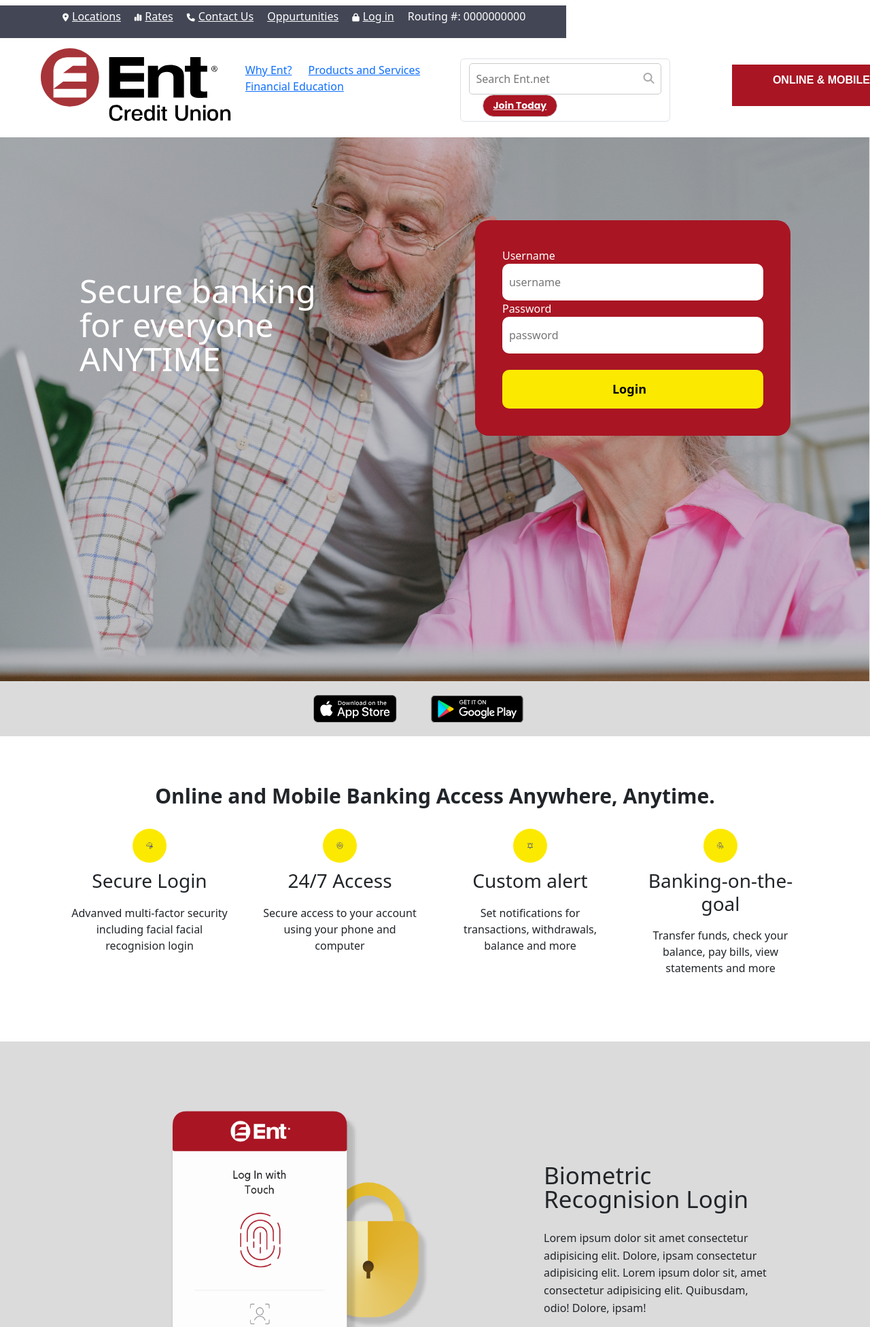
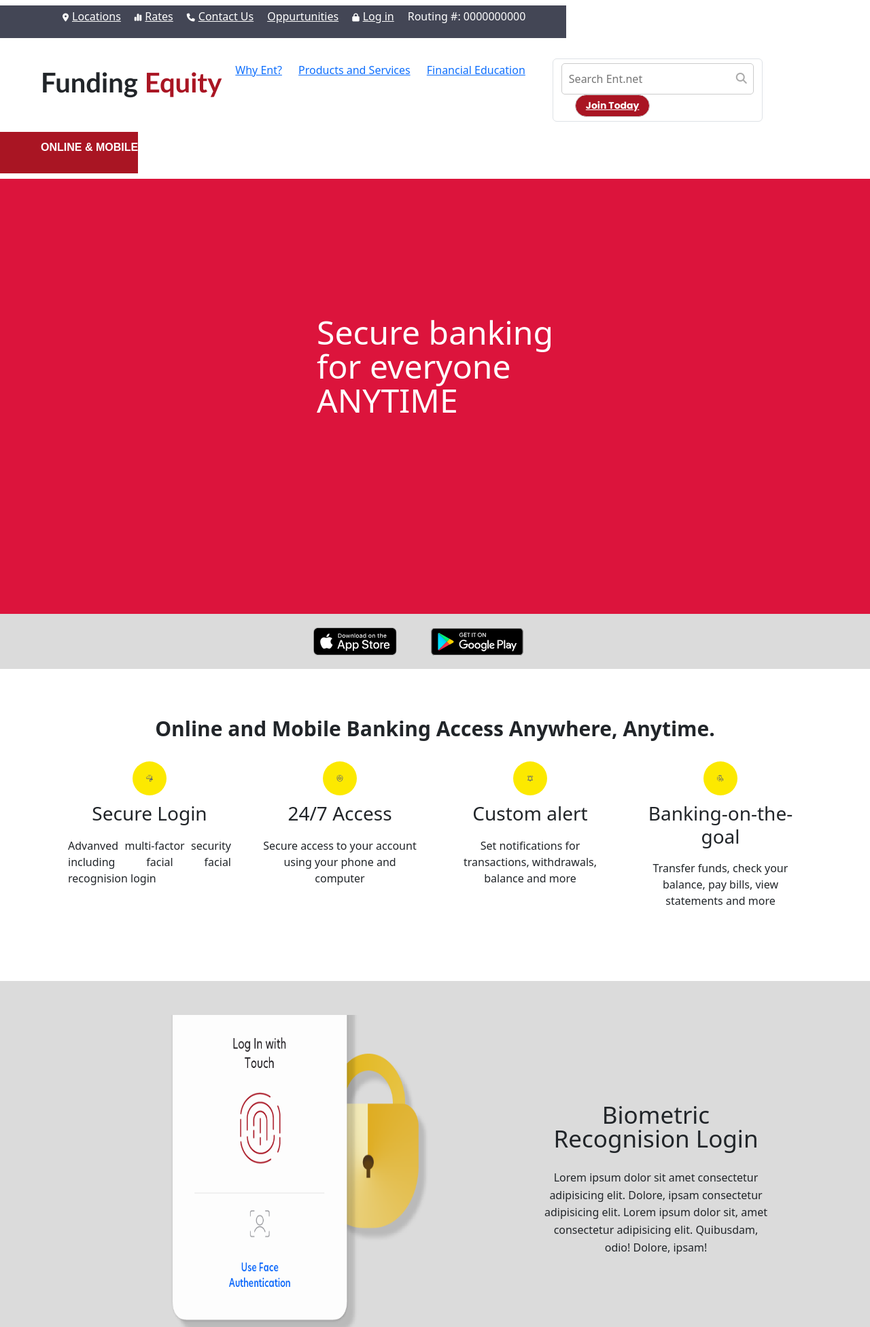
Before and after one commit to alexnone1/bank-webapp, a Django app: page / in a window 1280 px wide. Shown: the top 1952 px of the page at 68% size. Run offline with Django 4.2, Linux system fonts and the light colour scheme; some libraries are stand-ins or nearby versions.

Commit message:
changed a the theme and hero section on home page

```diff
--- a/bankwebapp/settings.py
+++ b/bankwebapp/settings.py
@@ -25,7 +25,7 @@ SECRET_KEY = 'django-insecure-^0ergk(wo-eht)s4six(pr0fox7ga5&g_b3adnb4b1xgo0hwz=
 # SECURITY WARNING: don't run with debug turned on in production!
 DEBUG = True
 
-ALLOWED_HOSTS = ["alexandrama.pythonanywhere.com"]
+ALLOWED_HOSTS = []
 
 
 # Application definition
--- a/core/urls.py
+++ b/core/urls.py
@@ -6,6 +6,7 @@ urlpatterns = [
     path('', views.home_view, name="home_view"),
     path('dashboard/', views.dashboard_view, name="dashboard_view"),
     path('auth/register/', views.register_view, name="register_view"),
+    path("auth/login/", views.login_view, name="login_view"),
     path('auth/logout/', views.logout_view, name="logout_view"),
 
 ]
--- a/core/views.py
+++ b/core/views.py
@@ -4,24 +4,31 @@ from django.contrib.auth.forms import UserCreationForm
 from django.contrib import messages
 from .forms import AccountUsers
 
+
 def register_view(request):
-	if request.method == "POST":
-		form = AccountUsers(request.POST)
-		if form.is_valid():
-			form.save()
-			messages.success(request, "Registration successful." )
-			return redirect("home_view")
-		messages.error(request, "Unsuccessful registration. Invalid information.")
-	form = AccountUsers()
-	return render (request=request, template_name="signup.html", context={"form":form})
+    if request.method == "POST":
+        form = AccountUsers(request.POST)
+        if form.is_valid():
+            form.save()
+            messages.success(request, "Registration successful.")
+            return redirect("home_view")
+        messages.error(
+            request, "Unsuccessful registration. Invalid information.")
+    form = AccountUsers()
+    return render(request=request, template_name="signup.html", context={"form": form})
+
 
 def home_view(request):
     username = 'micheal'
 
     context = {
-         "username": username
+        "username": username
     }
 
+    return render(request, "dashboard/home.html", context)
+
+
+def login_view(request):
     if request.method == 'POST':
         username = request.POST['username']
         password = request.POST['password']
@@ -30,21 +37,24 @@ def home_view(request):
             login(request, user)
             return redirect('dashboard_view')
         else:
-            messages.success(request, ("Your password is incorrect, Kindly check the password and try again!"))
-            return redirect('home_view')
+            messages.success(
+                request, ("Your password is incorrect, Kindly check the password and try again!"))
+            return redirect('login_view')
     else:
-        return render(request, "dashboard/home.html", context)
+        return render(request, "dashboard/login.html")
+
 
 def logout_view(request):
-     logout(request)
-     return redirect('home_view')
+    logout(request)
+    return redirect('home_view')
+
 
 def dashboard_view(request):
     username = "Donna Smith"
     account_balance = "$760,000"
 
     context = {
-         "username": username,
-         "account_balance": account_balance
+        "username": username,
+        "account_balance": account_balance
     }
     return render(request, "dashboard/dashboard.html", context)
--- a/static/css/main.css
+++ b/static/css/main.css
@@ -128,12 +128,8 @@ body{
 }
 
 .hero-body{
-    background: url('../images/hero-black.png');
-    background-size: cover;
-    background-repeat: no-repeat;
-    background-position: center;
-    height: 100vh;
-    position: relative;
+  background-color: crimson;
+  height: 80vh;
 }
 
 .hero-main{
@@ -348,13 +344,7 @@ p .online-banking{
 
 
 @media (max-width: 768px){
-  .hero-form form {
-      display: flex;
-      flex-direction: column;
-      color: #fff;
-      height: 200%;
-      width: 200%;
-    }
+
 
     form input {
       padding: 15px 10px;
@@ -365,6 +355,11 @@ p .online-banking{
       border: none;
       font-size: 16px;
       font: 16px;
+    }
+
+    .hero-form{
+      height: 800px;
+      width: 100vw;
     }
 
     .hero-form input[type="submit"] {
--- a/templates/dashboard/home.html
+++ b/templates/dashboard/home.html
@@ -11,25 +11,15 @@
   <main class="hero-body">
     <div class="hero-main">
       <div class="hero-content">
+        <div class="hero-image">
+          <div class="hero-img">
+          </div>
+        </div>
         <div class="hero-text">
           <div class="hero-main">
             <h1 class="text">Secure banking <br> for everyone <br> ANYTIME</h1>
           </div>
         </div>
-      </div>
-      <div class="hero-form">
-        <form action="." method="post">
-          {% csrf_token %}
-          <div>
-            <label for="username">Username</label><br>
-            <input type="text" placeholder="username" name="username">
-          </div>
-          <div>
-            <label for="password">Password</label><br>
-            <input type="password" placeholder="password" name="password"><br>
-          </div><br>
-          <input type="submit" value="Login">
-        </form>
       </div>
     </div>
   </main>
@@ -43,13 +33,13 @@
   </section>
   <section class="icon-box">
     <h2 class="icon-head">
-      <b>Online and Mobile Banking Access Anywhere, Anytime.</b>
+      <b style="text-align: justify;">Online and Mobile Banking Access Anywhere, Anytime.</b>
     </h2>
     <div class="icon-columns">
       <div class="col col1">
         <img src="{% static '/images/icons/password-lock.svg' %}" alt="password-lock">
         <h3 class="col-text">Secure Login</h3>
-        <p>Advanved multi-factor security including facial facial recognision login</p>
+        <p style="text-align: justify;">Advanved multi-factor security including facial facial recognision login</p>
       </div>
       <div class="col col2">
         <img src="{% static '/images/icons/streamline-icon-shield.svg' %}" alt="icon-shield">
@@ -68,40 +58,40 @@
       </div>
     </div>
   </section>
-  <section class="biometric 0ne">
+  <section class="biometric 0ne" style="margin-top: 10px; margin-bottom: 30px;">
     <div class="bio-sect">
       <img src="{% static '/images/icons/faceauth.png' %}" alt="" srcset="">
     </div>
     <div class="bio-sect img">
-      <h2>Biometric Recognision Login</h2>
-      <p>Lorem ipsum dolor sit amet consectetur adipisicing elit. Dolore, ipsam consectetur adipisicing elit.
+      <h2 style="text-align: center;">Biometric Recognision Login</h2>
+      <p style="text-align: center;">Lorem ipsum dolor sit amet consectetur adipisicing elit. Dolore, ipsam consectetur adipisicing elit.
        Lorem ipsum dolor sit, amet consectetur adipisicing elit. Quibusdam, odio!  Dolore, ipsam!</p>
     </div>
   </section>
-  <section class="biometric 2 thesecond">
+  <section class="biometric 2 thesecond" style="flex-direction: column-reverse; margin-top: 30px; margin-bottom: 30px;">
     <div class="bio-sect">
-      <h2>Biometric Recognision Login</h2>
-      <p>Lorem ipsum dolor sit amet consectetur adipisicing elit. Dolore, ipsam consectetur adipisicing elit.
+      <h2 style="text-align: center;">Biometric Recognision Login</h2>
+      <p style="text-align: center;">Lorem ipsum dolor sit amet consectetur adipisicing elit. Dolore, ipsam consectetur adipisicing elit.
         Lorem ipsum dolor sit, amet consectetur adipisicing elit. Quibusdam, odio! Dolore, ipsam!</p>
     </div>
     <div class="bio-sect">
       <img src="{% static '/images/icons/deposite.png' %}" alt="" srcset="">
     </div>
   </section>
-  <section class="biometric 3 thesecond">
+  <section class="biometric 3 thesecond" style="margin: 10px 0">
     <div class="bio-sect img">
       <img src="{% static '/images/icons/restrict.png' %}" alt="" srcset="">
     </div>
     <div class="bio-sect">
-      <h2>Biometric Recognision Login</h2>
-      <p>Lorem ipsum dolor sit amet consectetur adipisicing elit. Dolore, ipsam consectetur adipisicing elit.
+      <h2 style="text-align: center;">Biometric Recognision Login</h2>
+      <p style="text-align: center;">Lorem ipsum dolor sit amet consectetur adipisicing elit. Dolore, ipsam consectetur adipisicing elit.
         Lorem ipsum dolor sit, amet consectetur adipisicing elit. Quibusdam, odio! Dolore, ipsam!</p>
     </div>
   </section>
-  <section class="biometric 4">
+  <section class="biometric 4" style="flex-direction: column-reverse; margin-top: 10px; margin-bottom: 10px;">
     <div class="bio-sect">
-      <h2>Biometric Recognision Login</h2>
-      <p>Lorem ipsum dolor sit amet consectetur adipisicing elit. Dolore, ipsam consectetur adipisicing elit.
+      <h2 style="text-align: center;">Biometric Recognision Login</h2>
+      <p style="text-align: center;">Lorem ipsum dolor sit amet consectetur adipisicing elit. Dolore, ipsam consectetur adipisicing elit.
         Lorem ipsum dolor sit, amet consectetur adipisicing elit. Quibusdam, odio! Dolore, ipsam!</p>
     </div>
     <div class="bio-sect img">
@@ -111,8 +101,8 @@
   <section class="pay-way">
     <div class="part1">
       <div class="pay-content">
-        <h2>More Ways To Pay</h2>
-        <p>Lorem ipsum dolor sit amet consectetur adipisicing elit.
+        <h2 style="text-align: center;">More Ways To Pay</h2>
+        <p style="text-align: center;">Lorem ipsum dolor sit amet consectetur adipisicing elit.
           Corporis deleniti veniam est ipsa enim odio cumque aspernatur ex, ullam libero!
         </p>
       </div>
--- a/templates/dashboard/navbar.html
+++ b/templates/dashboard/navbar.html
@@ -19,6 +19,18 @@
 
       .username{
         margin-right: 20px;
+      }
+
+      .logo{
+        font-size: 40px;
+        margin-top: 20px;
+        font-family: 'Trebuchet MS', 'Lucida Sans Unicode', 'Lucida Grande', 'Lucida Sans', Arial, sans-serif;
+        font-weight: bold;
+        cursor: pointer;
+      }
+
+      .logo .color{
+        color: #a91523;
       }
     </style>
   </head>
@@ -47,7 +59,7 @@
       </div>
       <div class="main-nav">
         <div class="first-part">
-          <img src="{% static 'images/icons/logo.svg' %}" alt="The Logo">
+          <span class="logo">Funding <span class="color">Equity</span></span>
           <ul>
             <li><a href="#">Why Ent?</a></li>
             <li><a href="#">Products and Services</a></li>
```
Also changed, not shown: templates/dashboard/login.html (added, +26 -0 lines), db.sqlite3, static/images/icons/deposite.png, static/images/icons/faceauth.png, static/images/icons/illustrationmoney-insight.png, static/images/icons/restrict.png.
